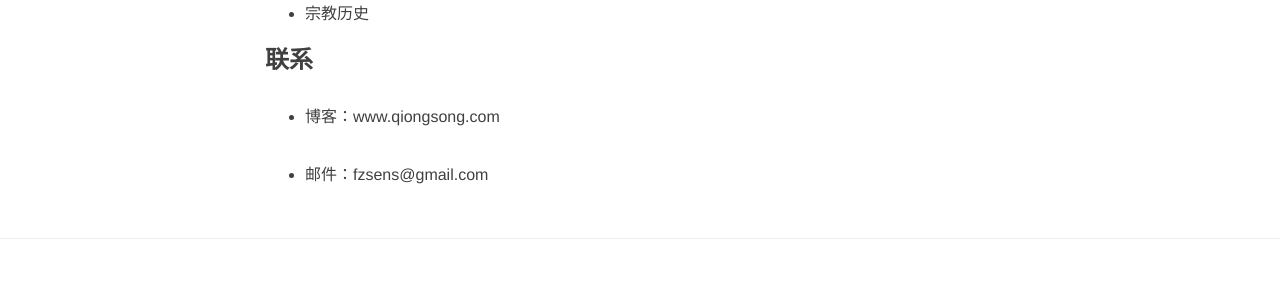
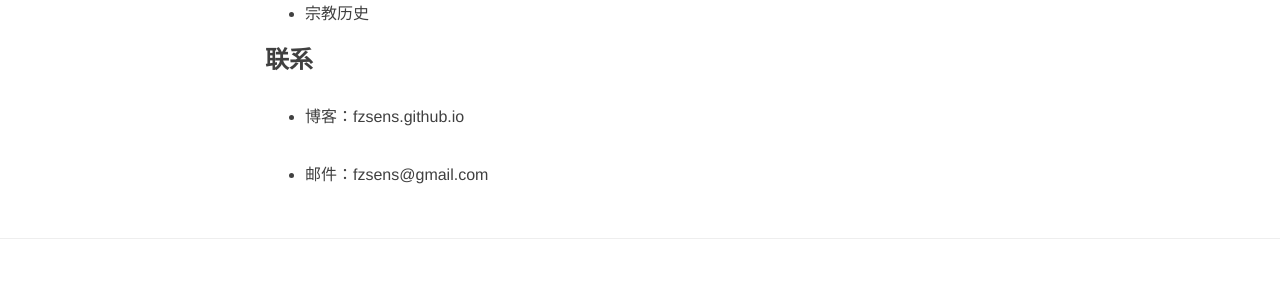
Before and after one commit to fzsens/fzsens.github.com, a Jekyll site: the page built from about.md, in a window 1280 px wide. Shown: the part 876-1176 px from the top of the page. Built offline with Jekyll 4.4.1, drawn with Linux system fonts in a browser that asks for light colours; nearby versions of some CDN libraries.

Commit message:
remove CNNAME

```diff
--- a/_config.yml
+++ b/_config.yml
@@ -4,7 +4,7 @@ header-img: "img/twitter.jpg"
 tagline: "cn"
 description: "fzsens|獨步天下，吾心自潔，無念無執，如林中之象"
 baseurl: ""
-url: "http://qiongsong.com"
+url: "http://fzsens.github.io"
 
 # About/contact
 owner:
--- a/about.md
+++ b/about.md
@@ -23,6 +23,6 @@ header-img: "img/facebook.jpg"
 
 ### 联系
 
-- [博客：www.qiongsong.com](www.qiongsong.com)
+- [博客：fzsens.github.io](fzsens.github.io)
 
 - [邮件：fzsens@gmail.com](mailto:fzsens@gmail.com)
```
